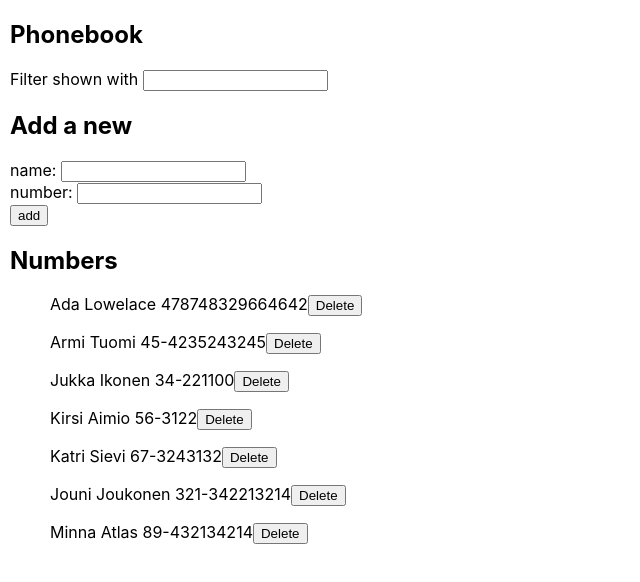
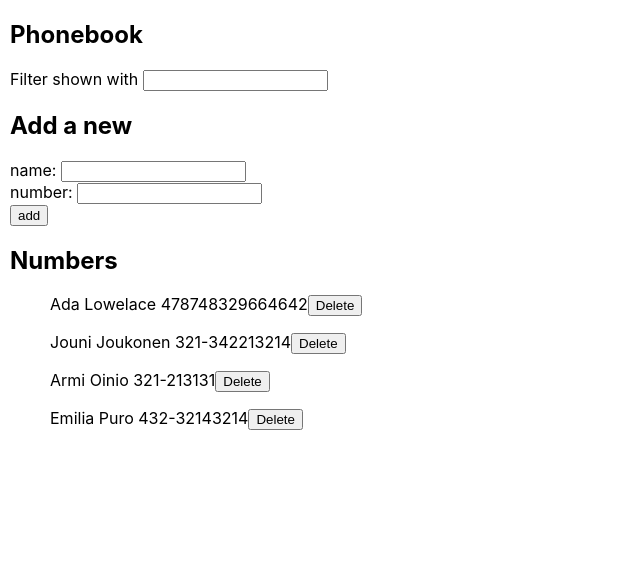
Before and after one commit to johannaly/fullstack-hy2020, a React (Create React App) app in the folder osa2/puhelinluettelo/: page / in a window 1280 px wide. Shown: the top 582 px of the page, without its empty margins (0-640 px from the left). Built offline with nearby package versions, Linux system fonts and the light colour scheme; data requests are answered from the project's data file.

Commit message:
puhelinluettelo 2.20

```diff
--- a/osa2/puhelinluettelo/db.json
+++ b/osa2/puhelinluettelo/db.json
@@ -6,34 +6,19 @@
       "id": 5
     },
     {
-      "name": "Armi Tuomi",
-      "number": "45-4235243245",
-      "id": 8
-    },
-    {
-      "name": "Jukka Ikonen",
-      "number": "34-221100",
-      "id": 9
-    },
-    {
-      "name": "Kirsi Aimio",
-      "number": "56-3122",
-      "id": 14
-    },
-    {
-      "name": "Katri Sievi",
-      "number": "67-3243132",
-      "id": 15
-    },
-    {
       "name": "Jouni Joukonen",
       "number": "321-342213214",
       "id": 16
     },
     {
-      "name": "Minna Atlas",
-      "number": "89-432134214",
-      "id": 17
+      "name": "Armi Oinio",
+      "number": "321-213131",
+      "id": 19
+    },
+    {
+      "name": "Emilia Puro",
+      "number": "432-32143214",
+      "id": 20
     }
   ]
 }
--- a/osa2/puhelinluettelo/src/App.js
+++ b/osa2/puhelinluettelo/src/App.js
@@ -7,13 +7,16 @@ import personService from './services/persons'
 import Notification from './components/Notification'
 
 
+
 const App = () => {
 
     const [persons, setPersons] = useState([])
     const [newName, setNewName] = useState('')
     const [newNumber, setNewNumber] = useState('')
-    const[newFilter, setNewFilter] = useState("")
+    const [newFilter, setNewFilter] = useState("")
     const [alertMessage, setAlertMessage] = useState(null)
+    const [isAlert, setAlert] = useState(false)
+
 
     useEffect(() => {
         personService
@@ -21,6 +24,15 @@ const App = () => {
             .then(persons => {
                 setPersons(persons)
             })
+            .catch(error => {
+                setAlert(true)
+                setAlertMessage(`Something went wrong`)
+                setTimeout(() => {
+                    setAlertMessage(null)
+                    setAlert(false)
+                }, 3000)
+            })
+
     }, [])
 
 
@@ -43,25 +55,35 @@ const App = () => {
             number: newNumber
         }
 
-        if (persons.map(p=> p.name).includes(newName)) {
+        if (persons.map(p => p.name).includes(newName)) {
             const personData = persons.filter(p => p.name === newName)
             const personId = personData[0].id.toString()
             // const testFind = (p) => p.id.toString() === personId
-            const personIndex = persons.findIndex((p) => p.id.toString() === personId )
-            if(personData[0].number !== newNumber){
+            const personIndex = persons.findIndex((p) => p.id.toString() === personId)
+            if (personData[0].number !== newNumber) {
                 window.confirm(`${newName} is already added to phonebook, replace
                 the old number with a new one?`)
                 personService
                     .updateNumber(personId, personObject)
-                    .then (person => {
+                    .then(person => {
                         const newPersons = [...persons]
                         newPersons[personIndex] = personObject
                         setPersons(newPersons)
-                    })
                         setAlertMessage(`Number changed for ${newName}`)
                         setTimeout(() => {
                             setAlertMessage(null)
+
                         }, 3000)
+                    })
+                    .catch(error => {
+                        setAlert(true)
+                        setAlertMessage(`Information of ${newName} has already been removed from server`)
+                        setTimeout(() => {
+                            setAlertMessage(null)
+                            setAlert(false)
+                        }, 3000)
+                    })
+
             } else {
                 window.alert(`${newName} is already added to phonebook`)
             }
@@ -71,13 +93,20 @@ const App = () => {
                 .create(personObject)
                 .then(person => {
                     setPersons(persons.concat(person))
-                })
                     setAlertMessage(`Added ${newName}`)
                     setTimeout(() => {
                         setAlertMessage(null)
                     }, 3000)
+                })
+                .catch(error => {
+                    setAlert(true)
+                    setAlertMessage(`Something went wrong`)
+                    setTimeout(() => {
+                        setAlertMessage(null)
+                        setAlert(false)
+                    }, 3000)
+                })
         }
-
         setNewName('')
         setNewNumber('')
     }
@@ -88,7 +117,7 @@ const App = () => {
             const personId = event.target.id.toString()
             personService
                 .deletePerson(event.target.id)
-                .then (data => {
+                .then(data => {
                     setPersons(persons.filter(p => p.id.toString() !== personId))
                 })
 
@@ -102,16 +131,16 @@ const App = () => {
     return (
         <div>
             <h2>Phonebook</h2>
-            <Notification message = {alertMessage} />
-            <SearchForm handleFilterChange = {handleFilterChange} />
+            <Notification message={alertMessage} isAlert={isAlert} />
+            <SearchForm handleFilterChange={handleFilterChange} />
 
             <h2>Add a new</h2>
-            <PersonForm addName = {addName} newName = {newName} newNumber = {newNumber}
-                handleNameChange = {handleNameChange} handleNumberChange = {handleNumberChange}
+            <PersonForm addName={addName} newName={newName} newNumber={newNumber}
+                handleNameChange={handleNameChange} handleNumberChange={handleNumberChange}
             />
 
             <h2>Numbers</h2>
-            <FilterNamesToShow persons = {persons} newFilter = {newFilter} deleteOnePerson = {deleteOnePerson} />
+            <FilterNamesToShow persons={persons} newFilter={newFilter} deleteOnePerson={deleteOnePerson} />
         </div>
     )
 }
--- a/osa2/puhelinluettelo/src/components/Notification.js
+++ b/osa2/puhelinluettelo/src/components/Notification.js
@@ -1,12 +1,17 @@
 import React from 'react'
 
-const Notification = ({message}) => {
+const Notification = (props) => {
+    const message = props.message
+    const isAlert = props.isAlert
+
     if (message === null) {
         return null
     }
 
+    console.log({ isAlert })
+    const className = isAlert ? "error" : "notification"
     return (
-        <div className = "notification">
+        <div className={className}>
             {message}
         </div>
     )
--- a/osa2/puhelinluettelo/src/index.css
+++ b/osa2/puhelinluettelo/src/index.css
@@ -16,3 +16,13 @@ body {
   padding: 10px;
   margin-bottom: 10px;
 }
+
+.error {
+  color:red;
+  background: lightgrey;
+  font-size: 20px;
+  border-style: solid;
+  border-radius: 5px;
+  padding: 10px;
+  margin-bottom: 10px;
+}
```
Lines whose indentation alone changed are shown as unchanged.
